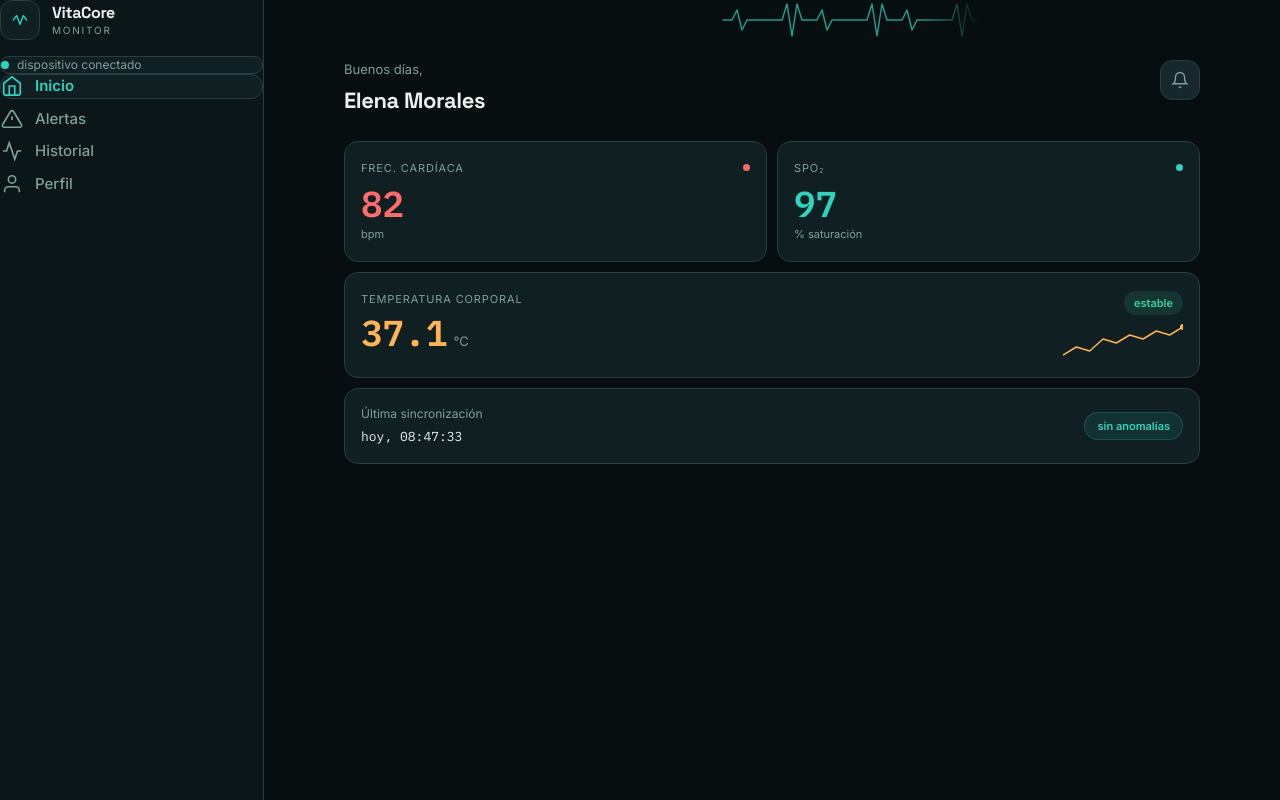
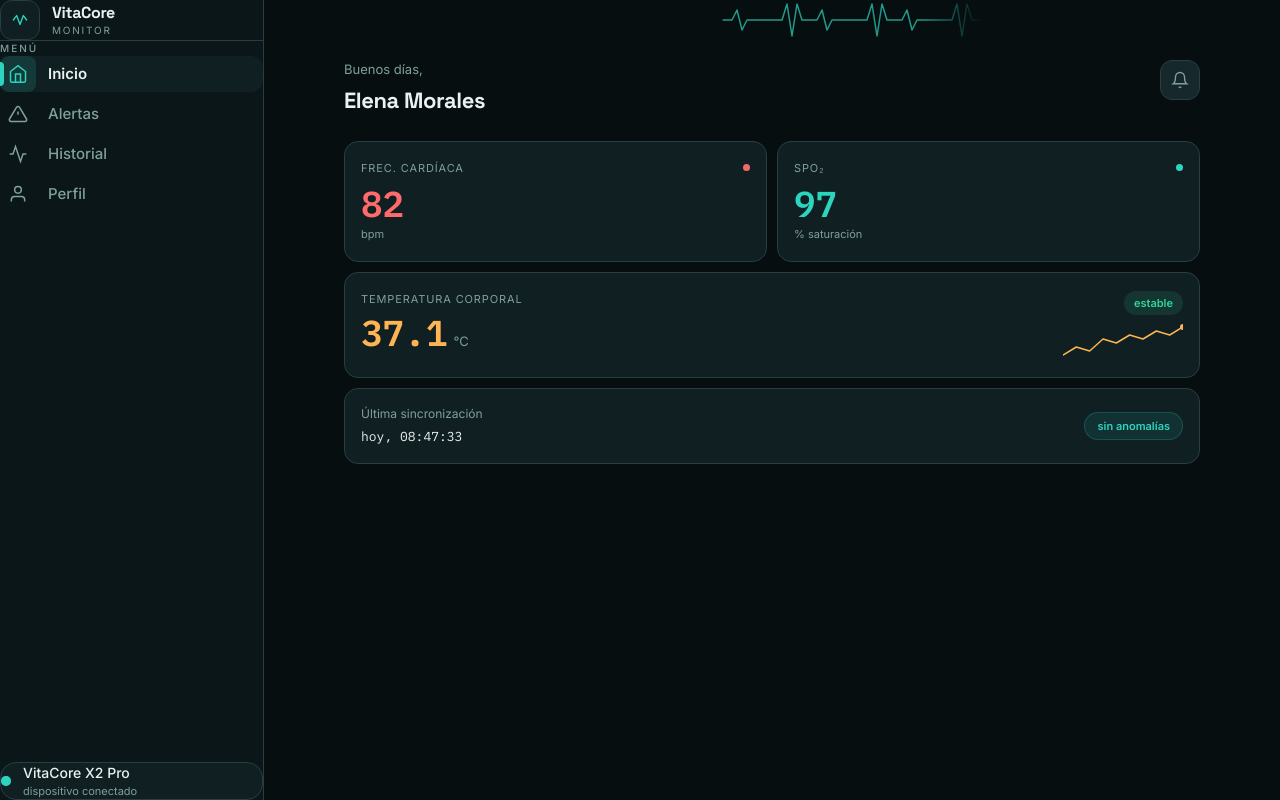
Before and after one commit to AlliVilla/Sistema-de-salud, a React (Vite) app in the folder Frontend/: page /dashboard in a window 1280 px wide. Built offline with nearby package versions, Linux system fonts and the light colour scheme; the HTML template or start-up script is replaced by a standard one.

Commit message:
refactor: cambio ruta blockchain por historial en la navegacion

```diff
--- a/Frontend/src/App.tsx
+++ b/Frontend/src/App.tsx
@@ -19,7 +19,7 @@ export default function App() {
           <Route path="/registro" element={<RegistroPaciente />} />
           <Route path="/dashboard" element={<Dashboard />} />
           <Route path="/alertas" element={<Alertas />} />
-          <Route path="/blockchain" element={<Blockchain />} />
+          <Route path="/historial" element={<Blockchain />} />
           <Route path="/perfil" element={<Perfil />} />
         </Route>
       </Routes>
--- a/Frontend/src/components/layout/Sidebar.tsx
+++ b/Frontend/src/components/layout/Sidebar.tsx
@@ -42,9 +42,8 @@ const NAV_KEYS = ['home', 'alert', 'hist', 'user']
 export default function Sidebar({ currentScreen }: SidebarProps) {
   return (
     <aside className="hidden w-[264px] flex-none flex-col border-r border-[var(--border)] bg-[var(--bg-base)] md:flex">
-      {/* Logo + dispositivo conectado */}
-      <div className="flex flex-col gap-4 px-6 pt-6 pb-5">
-        <div className="flex items-center gap-3">
+      {/* Logo */}
+      <div className="flex items-center gap-3 px-[22px] pt-7 pb-6">
         <span className="flex h-10 w-10 flex-shrink-0 items-center justify-center rounded-xl border border-[var(--border)] bg-[var(--surface-1)]">
           <svg width="20" height="20" viewBox="0 0 36 36" fill="none">
             <path d="M6 18 L12 10 L18 26 L24 10 L30 18" stroke="var(--accent-teal)" strokeWidth="2.4" strokeLinecap="round" strokeLinejoin="round" />
@@ -52,18 +51,21 @@ export default function Sidebar({ currentScreen }: SidebarProps) {
         </span>
         <div>
           <p className="font-display text-base font-bold leading-tight tracking-tight text-[var(--text-primary)]">VitaCore</p>
-            <p className="text-[10px] uppercase tracking-[0.18em] text-[var(--text-muted)]">Monitor</p>
+          <p className="mt-0.5 text-[10px] uppercase tracking-[0.18em] text-[var(--text-muted)]">Monitor</p>
         </div>
       </div>
 
-        <div className="flex items-center gap-2 rounded-full border border-[var(--border)] bg-[var(--surface-1)] px-3 py-1.5">
-          <span className="h-2 w-2 rounded-full bg-[var(--accent-teal)]" />
-          <span className="text-xs text-[var(--text-muted)]">dispositivo conectado</span>
-        </div>
-      </div>
+      <div className="mt-[30px] mx-[22px] h-px bg-[var(--border)]" />
 
-      {/* Navegación */}
-      <nav className="flex flex-1 flex-col gap-2 px-4 py-3" aria-label="Navegación principal">
+      {/* Navegación — pegada a la parte superior, bajo el logo */}
+      <div className="flex flex-1 flex-col px-3">
+        <p className="px-3 pb-1 text-[10px] font-medium uppercase tracking-[0.2em] text-[var(--text-muted)]">
+          Menú
+        </p>
+        <nav
+          className="flex flex-col gap-1"
+          aria-label="Navegación principal"
+        >
           {NAV_ITEMS.map((item, i) => {
             const isActive = currentScreen === item.screen
             return (
@@ -71,14 +73,20 @@ export default function Sidebar({ currentScreen }: SidebarProps) {
                 key={item.screen}
                 to={ROUTES[item.screen]}
                 aria-current={isActive ? 'page' : undefined}
-              className={[
-                'flex items-center gap-3 rounded-xl border px-4 py-3 transition-all duration-200',
-                isActive
-                  ? 'border-[var(--border)] bg-[var(--surface-1)] text-[var(--accent-teal)]'
-                  : 'border-transparent text-[var(--text-muted)] hover:bg-[var(--surface-1)]/60 hover:text-[var(--text-primary)]',
-              ].join(' ')}
+                className={`relative flex w-full items-center gap-3 rounded-xl py-[14px] pr-4 pl-[16px] transition-all duration-200 ${isActive
+                  ? 'bg-[var(--surface-1)] text-[var(--text-primary)]'
+                  : 'text-[var(--text-muted)] hover:bg-[var(--surface-1)]/60 hover:text-[var(--text-primary)]'
+                  }`}
               >
-              {renderIcon(NAV_KEYS[i], 22)}
+                {isActive && (
+                  <span className="absolute top-1/2 left-0 h-6 w-1 -translate-y-1/2 rounded-r-full bg-[var(--accent-teal)]" />
+                )}
+                <span
+                  className={`flex h-9 w-9 flex-shrink-0 items-center justify-center rounded-lg transition-colors duration-200 ${isActive ? 'bg-[rgba(45,212,191,0.14)] text-[var(--accent-teal)]' : ''
+                    }`}
+                >
+                  {renderIcon(NAV_KEYS[i], 20)}
+                </span>
                 <span
                   className="text-[15px]"
                   style={{ fontFamily: "'Inter', sans-serif", fontWeight: isActive ? 600 : 500 }}
@@ -89,6 +97,21 @@ export default function Sidebar({ currentScreen }: SidebarProps) {
             )
           })}
         </nav>
+      </div>
+
+      {/* Dispositivo empujado al fondo */}
+      <div className="px-4 pb-5 pt-4">
+        <div className="flex items-center gap-3 rounded-2xl border border-[var(--border)] bg-[var(--surface-1)] px-3 py-3">
+          <span className="relative flex h-2.5 w-2.5">
+            <span className="absolute inline-flex h-full w-full rounded-full bg-[var(--accent-teal)] opacity-60 animate-ping" />
+            <span className="relative inline-flex h-2.5 w-2.5 rounded-full bg-[var(--accent-teal)]" />
+          </span>
+          <div className="min-w-0">
+            <p className="truncate text-sm font-medium text-[var(--text-primary)]">VitaCore X2 Pro</p>
+            <p className="truncate text-[11px] text-[var(--text-muted)]">dispositivo conectado</p>
+          </div>
+        </div>
+      </div>
     </aside>
   )
 }
--- a/Frontend/src/constants/navigation.ts
+++ b/Frontend/src/constants/navigation.ts
@@ -3,7 +3,7 @@ import type { NavItem, ScreenId } from '../types'
 export const NAV_ITEMS: NavItem[] = [
   { label: 'Inicio', screen: 'dashboard' },
   { label: 'Alertas', screen: 'alertas' },
-  { label: 'Historial', screen: 'blockchain' },
+  { label: 'Historial', screen: 'historial' },
   { label: 'Perfil', screen: 'perfil' },
 ]
 
--- a/Frontend/src/constants/routes.ts
+++ b/Frontend/src/constants/routes.ts
@@ -6,7 +6,7 @@ export const ROUTES: Record<ScreenId, string> = {
   registro: '/registro',
   dashboard: '/dashboard',
   alertas: '/alertas',
-  blockchain: '/blockchain',
+  historial: '/historial',
   perfil: '/perfil',
 }
 
--- a/Frontend/src/pages/Blockchain.tsx
+++ b/Frontend/src/pages/Blockchain.tsx
@@ -2,7 +2,7 @@ import EcgLine from '../components/charts/EcgLine'
 import { mockBlockchainEntries } from '../lib/mock'
 import { theme } from '../theme'
 
-export default function Blockchain() {
+export default function Historial() {
   return (
     <div style={{ display: 'flex', flexDirection: 'column', height: '100%' }}>
       <EcgLine color={theme.colors.violet} />
--- a/Frontend/src/types.ts
+++ b/Frontend/src/types.ts
@@ -4,7 +4,7 @@ export type ScreenId =
   | 'registro'
   | 'dashboard'
   | 'alertas'
-  | 'blockchain'
+  | 'historial'
   | 'perfil'
 
 export interface NavItem {
```
Lines whose indentation alone changed are shown as unchanged.
